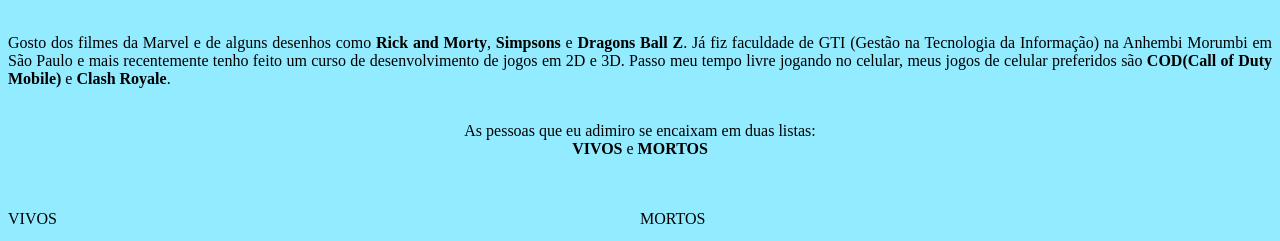
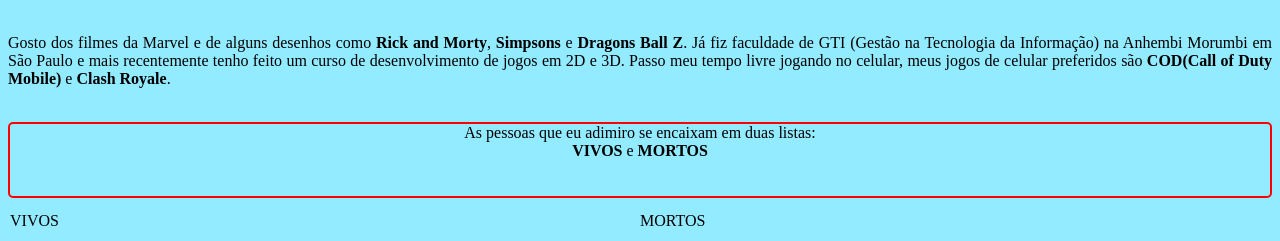
Before and after one commit to sguilherme-1995/minha_pagina, a plain HTML site: page Guilherme de Souza Nunes.html in a window 1280 px wide. Shown: the part 481-722 px from the top of the page. Drawn offline with Linux system fonts and the light colour scheme.

Commit message:
Borda antes da lista

```diff
--- a/Guilherme de Souza Nunes.html
+++ b/Guilherme de Souza Nunes.html
@@ -24,7 +24,7 @@
 <div class="foto"><center><img src="https://scontent.fcgh22-1.fna.fbcdn.net/v/t1.0-1/p160x160/13876593_1144228085620190_349960087084371972_n.jpg?_nc_cat=100&_nc_ohc=omwCxcP2NBsAX9azSrJ&_nc_ht=scontent.fcgh22-1.fna&_nc_tp=6&oh=41a5a80752c8d7a8865eadc1fa038751&oe=5ED355C7" width="220" height="220"></center></div><div></div><br><br>
  <p style="text-align:justify" id="about">Gosto dos filmes da Marvel e de alguns desenhos como <b>Rick and Morty</b>, <b>Simpsons</b> e <b>Dragons Ball Z</b>.
 		Já fiz faculdade de GTI (Gestão na Tecnologia da Informação) na Anhembi Morumbi em São Paulo e mais recentemente tenho feito um curso de desenvolvimento de jogos em 2D e 3D. Passo meu tempo livre jogando no celular, meus jogos de celular preferidos são <b>COD(Call of Duty Mobile)</b> e <b>Clash Royale</b>.</p> <br>
-<center>As pessoas que eu adimiro se encaixam em duas listas: <br> <b>VIVOS</b> e <b>MORTOS</b><br></center><br><br>
+<div class="borda"><center>As pessoas que eu adimiro se encaixam em duas listas: <br> <b>VIVOS</b> e <b>MORTOS</b><br></center><br><br>
 <div style="display: inline-block; width:50%;float:left">
 <p style="text-align:left;">VIVOS </p>
 <ul>
@@ -41,6 +41,7 @@
 	<li><b>Stan Lee</b></li>
 </ul>
 </div>
+</div>
 <br>
 <br>
 <center><a href="https://www.instagram.com/s_guiilherme/?hl=pt-br" target="_blank"><img src="https://cdn.icon-icons.com/icons2/1558/PNG/512/353424-instagram-logo_107474.png" width="80" height="80"></a><a href="https://www.facebook.com/S.Guiilherme" target="_blank"><img src="https://en.facebookbrand.com/wp-content/uploads/2019/04/f_logo_RGB-Hex-Blue_512.png" width="75" height="75"></a></center>
--- a/css/stylepagina.css
+++ b/css/stylepagina.css
@@ -34,3 +34,7 @@
   .foto{
     background-color: rgba(25, 40, 248, 0.205);
   }
+  .borda{
+    border: 2px solid red;
+    border-radius: 5px;
+  }
```
